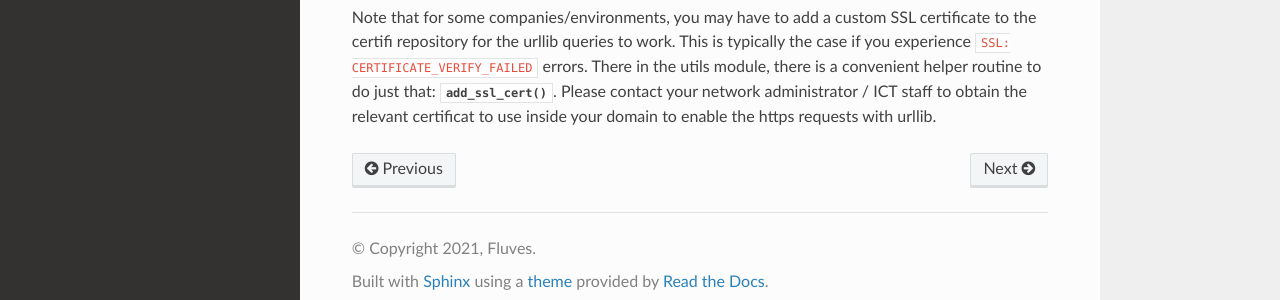
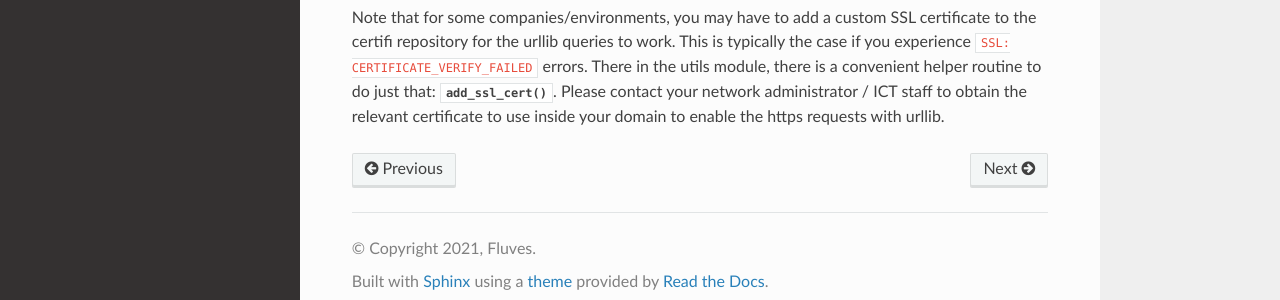
Before and after one commit to fluves/pywaterinfo, a Sphinx documentation site: the page built from docs/installation.rst, in a window 1280 px wide and 1237 px high. Shown: the part 919-1219 px from the top of the window. Built offline with Sphinx 7.4.7 and the Read the Docs theme 2.0.0, drawn with Linux system fonts in a browser that asks for light colours; pages that are not in the unit, such as notebooks, are missing from menus.

Commit message:
Fix more typos
Reported by codespell

```diff
--- a/CHANGELOG.rst
+++ b/CHANGELOG.rst
@@ -34,7 +34,7 @@
 Version 0.4.0
 =============
 
-- Switch local caching (#32) to temporary os directoy instead of project directory
+- Switch local caching (#32) to temporary os directory instead of project directory
 - Extend example/documentation:
     - Add example on how to request start/end date of a time series metadata (#33)
 
--- a/docs/cache.rst
+++ b/docs/cache.rst
@@ -29,11 +29,11 @@
     vmm.get_timeseries_list(station_no="ME09_012")
 
 
-To see if the response is retrieved from cache or not, activate the loggin, see `page on logging <logging>`_.
+To see if the response is retrieved from cache or not, activate the logging, see `page on logging <logging>`_.
 
 .. warning::
 
-    When downloading a lot of (small) data with many requests in a short amount of time the cache can grow quickly. This increases the computational time to check if a request already has been made and can be retrieved from the cache. Clearing the cache can overcome increasing initializaton time:
+    When downloading a lot of (small) data with many requests in a short amount of time the cache can grow quickly. This increases the computational time to check if a request already has been made and can be retrieved from the cache. Clearing the cache can overcome increasing initialization time:
 
     ::
 
--- a/docs/installation.rst
+++ b/docs/installation.rst
@@ -45,5 +45,5 @@
 Note that for some companies/environments, you may have to add a custom SSL certificate to the certifi repository for
 the urllib queries to work. This is typically the case if you experience :code:`SSL: CERTIFICATE_VERIFY_FAILED` errors. There
 in the utils module, there is a convenient helper routine to do just that: :func:`~pywaterinfo.utils.add_ssl_cert`.
-Please contact your network administrator / ICT staff to obtain the relevant certificat to use inside your
+Please contact your network administrator / ICT staff to obtain the relevant certificate to use inside your
 domain to enable the https requests with urllib.
```
